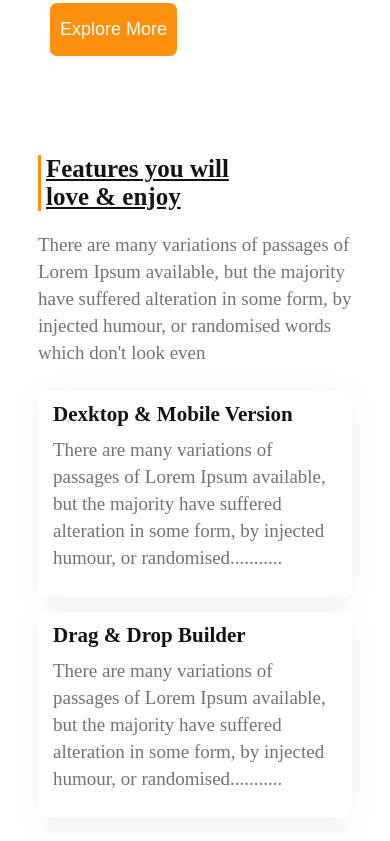
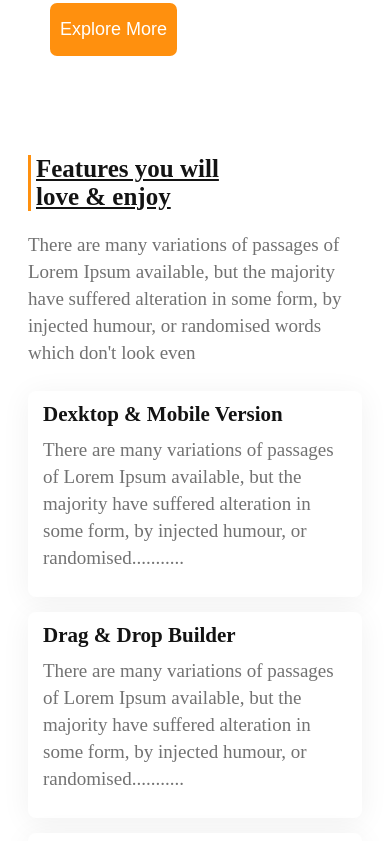
Before and after one commit to Atik074/dream-two, a plain HTML site: page index.html in a window 390 px wide. Shown: the part 1853-2694 px from the top of the page. Drawn offline with Linux system fonts and the light colour scheme.

Commit message:
fixed responsive

```diff
--- a/style.css
+++ b/style.css
@@ -246,7 +246,7 @@
 
 /* experience part responsive */
 .experience-content{
-    padding: 10px 38px;
+    padding: 10px 28px;
     margin-top: 64px;
     flex-direction: column;
 }
```
